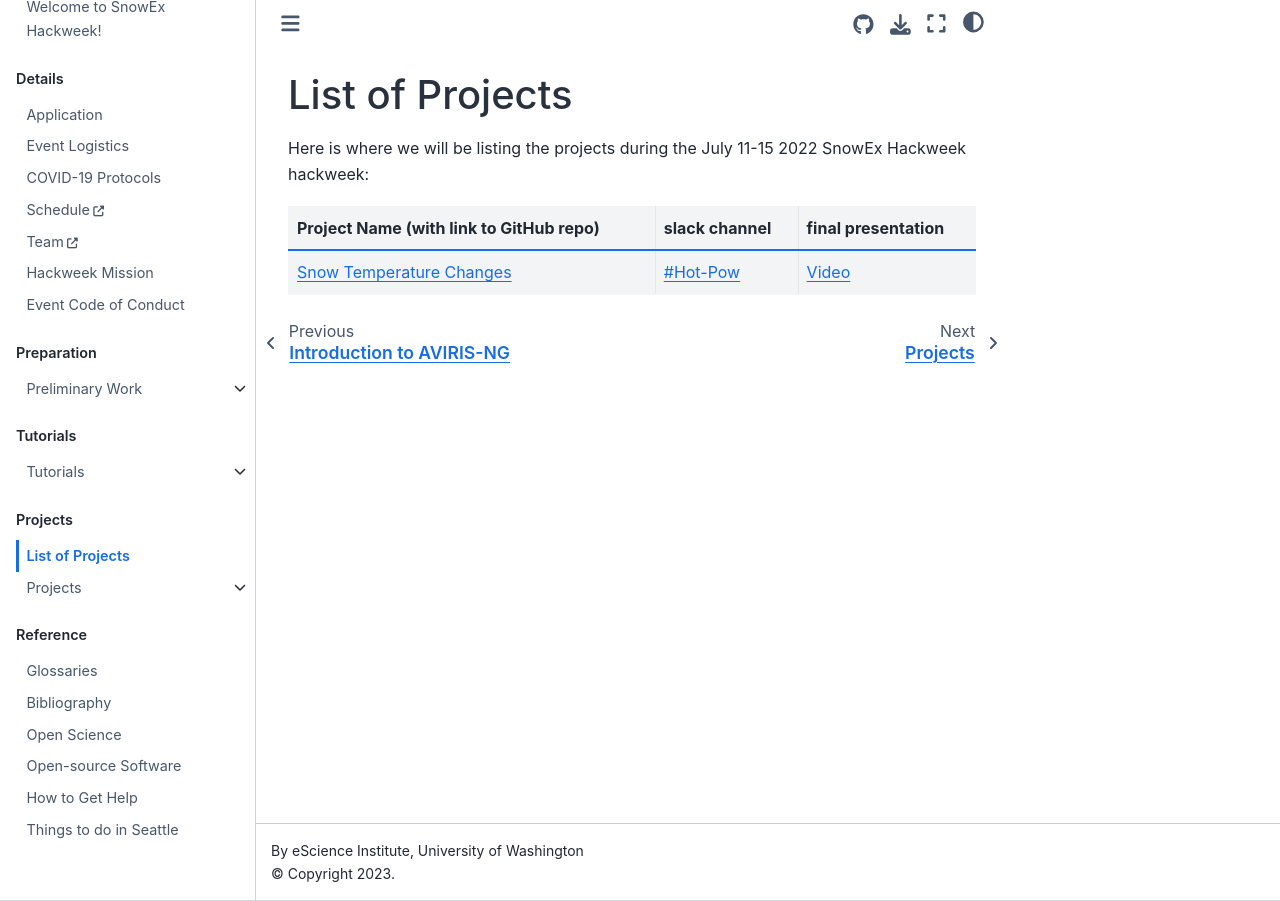
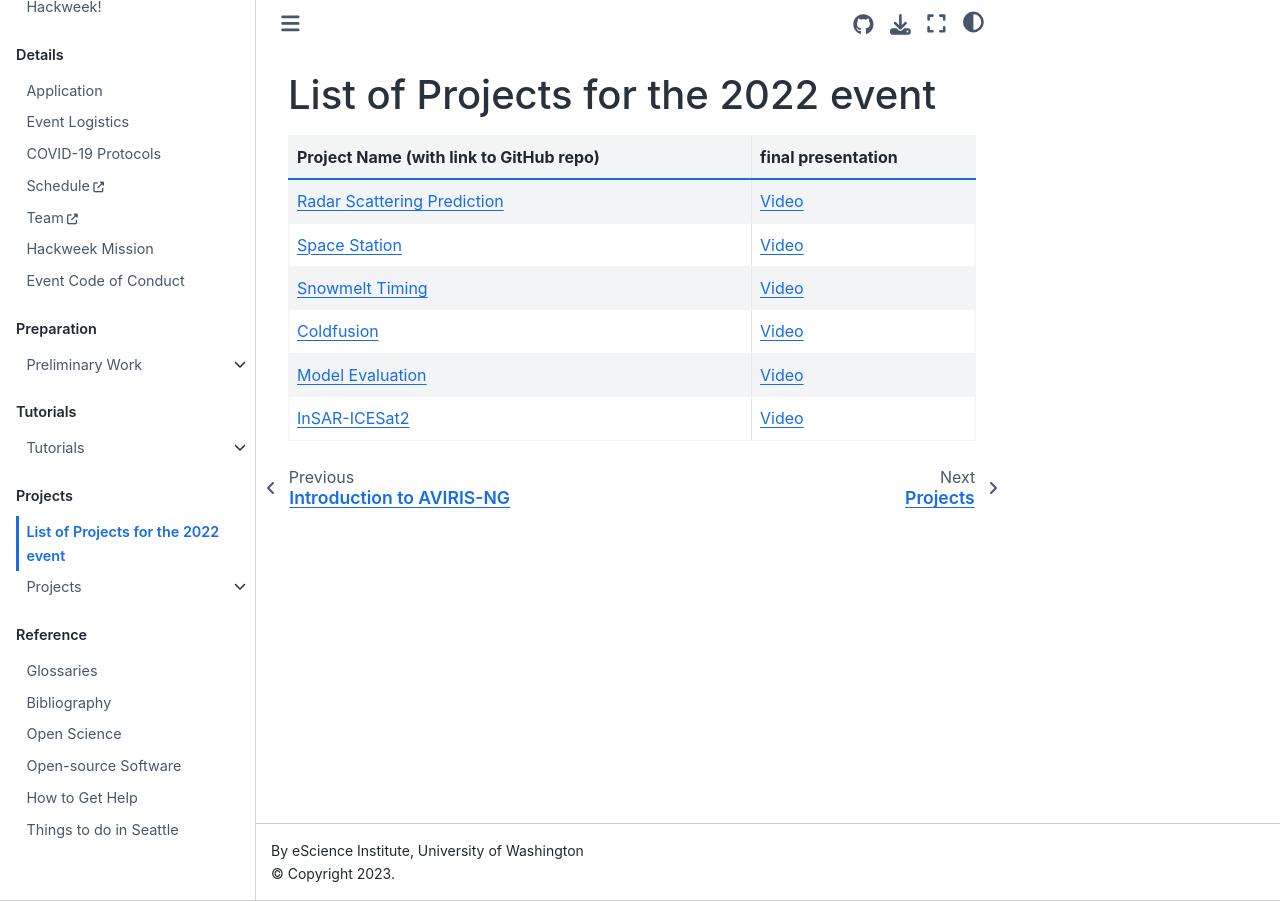
Before and after one commit to snowex-hackweek/website-2022, a Jupyter Book: the page built from book/projects/list_of_projects.md, in a window 1280 px wide. Built offline with Jupyter Book 1.0.4 settings and Sphinx 7.4.7 and the Sphinx Book theme 1.1.4, drawn with Linux system fonts in a browser that asks for light colours; pages that are not in the unit, such as notebooks, are missing from menus.

Commit message:
Projects - Add list for 2022 and presentation videos

```diff
--- a/book/projects/list_of_projects.md
+++ b/book/projects/list_of_projects.md
@@ -1,7 +1,10 @@
-# List of Projects
+# List of Projects for the 2022 event
 
-Here is where we will be listing the projects during the {{dates}} {{ hackweek }} hackweek:
-
-| Project Name (with link to GitHub repo) | slack channel | final presentation |
-|:--------|:--------|:-----|
-| [Snow Temperature Changes](https://github.com/snowex-hackweek/hot-pow) | [#Hot-Pow](https://snowexhackweek2021.slack.com/archives/C027RBZ9JH3) | [Video](https://youtu.be/lV3to0c_KtA)  |
+| Project Name (with link to GitHub repo)                                            | final presentation                    |
+|:-----------------------------------------------------------------------------------|:--------------------------------------|
+| [Radar Scattering Prediction](https://github.com/snowex-hackweek/radar_prediction) | [Video](https://youtu.be/dcEUGwQS_x0) |
+| [Space Station](https://github.com/snowex-hackweek/space-station)                  | [Video](https://youtu.be/5N9VJ_o-BUE) |
+| [Snowmelt Timing](https://github.com/snowex-hackweek/snowmelt-timing)              | [Video](https://youtu.be/32q-hQ5pK48) |
+| [Coldfusion](https://github.com/snowex-hackweek/coldfusion)                        | [Video](https://youtu.be/d75lzAGtQsU) |
+| [Model Evaluation](https://github.com/snowex-hackweek/model-eval)                  | [Video](https://youtu.be/cEHa8LwKXS4) |
+| [InSAR-ICESat2](https://github.com/snowex-hackweek/isce_sat2)                      | [Video](https://youtu.be/yJ2P2OqGmKg) |
```
